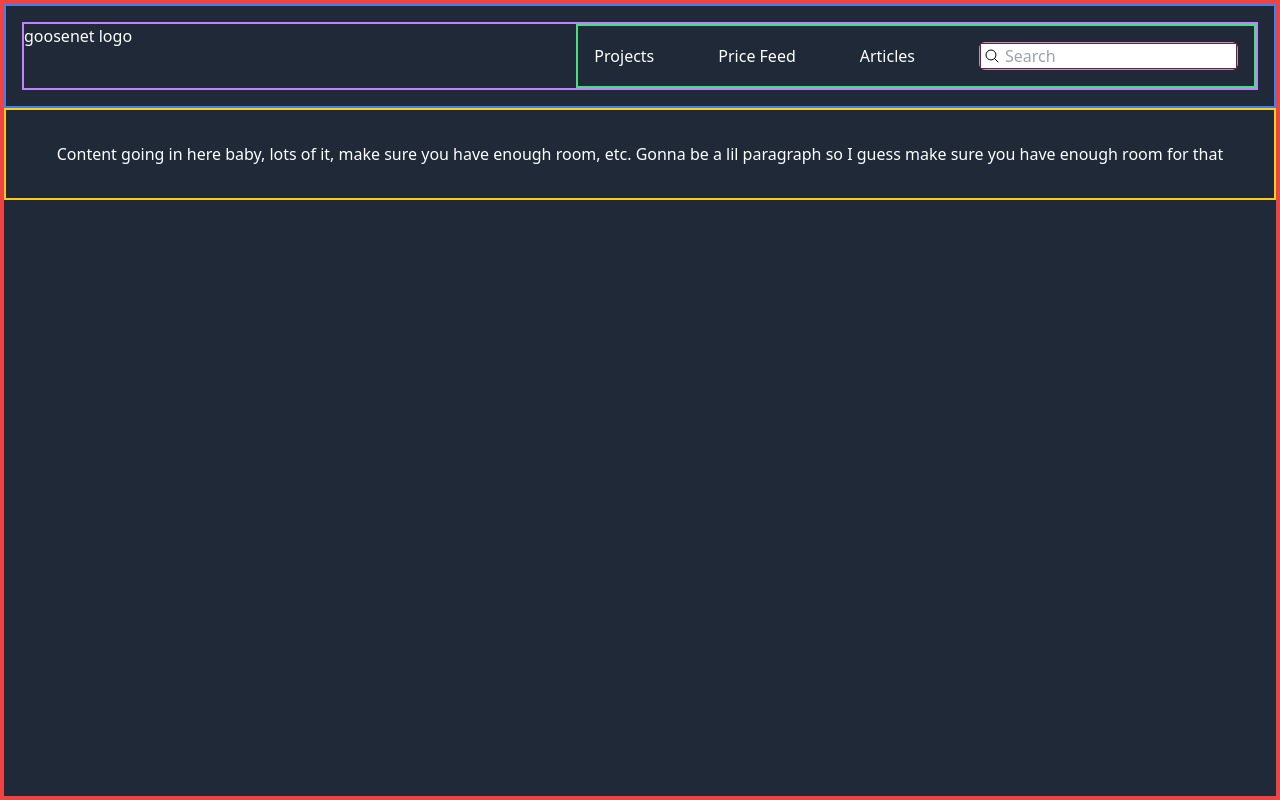
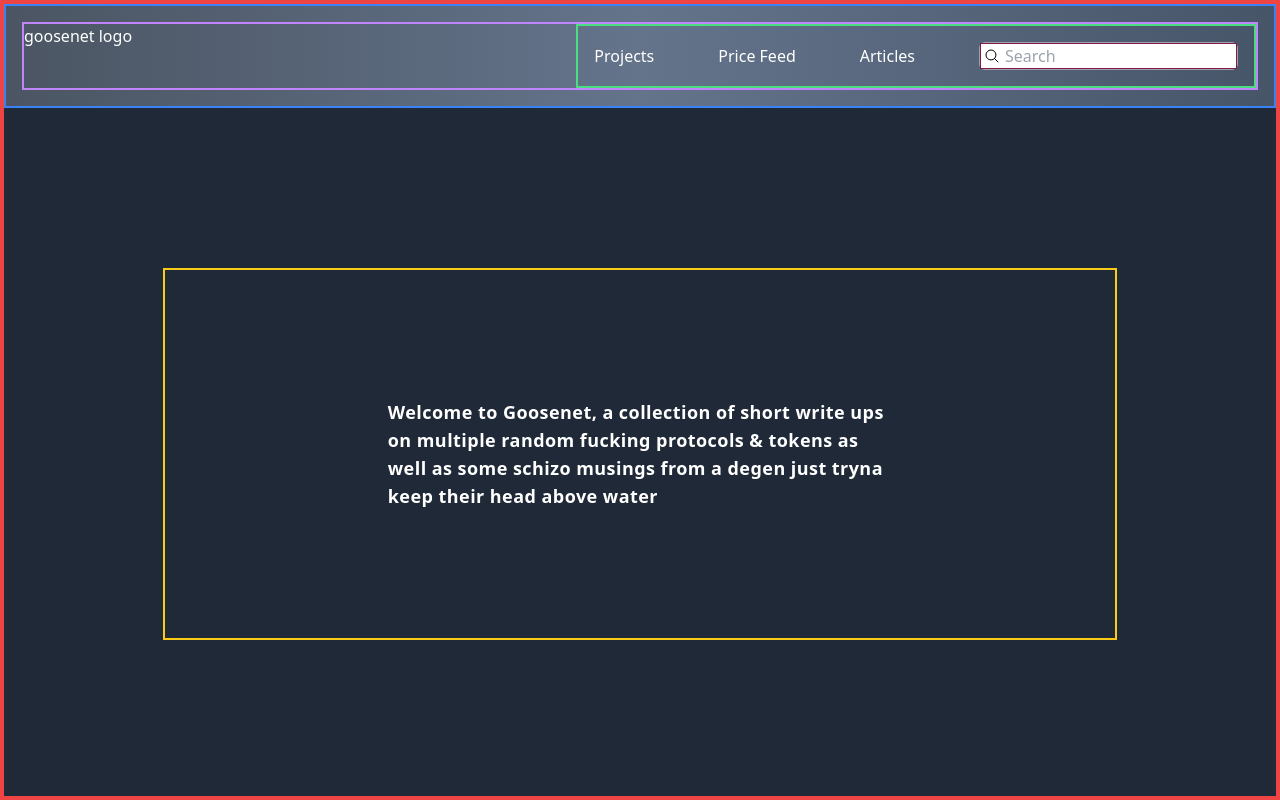
Before and after one commit to 0xGenghisGoose/goosenet-v2, a Next.js app: page / in a window 1280 px wide. Built offline with nearby package versions, Linux system fonts and the light colour scheme.

Commit message:
getting gradients done

```diff
--- a/components/Content.tsx
+++ b/components/Content.tsx
@@ -1,11 +1,11 @@
 export default function Content() {
 	return (
 		<>
-			<div className='flex border-2 border-yellow-400 justify-center mb-0 p-8'>
-				<p className=''>
-					Content going in here baby, lots of it, make sure you have enough
-					room, etc. Gonna be a lil paragraph so I guess make sure you have
-					enough room for that
+			<div className='flex border-2 border-yellow-400 justify-center mt-40 p-24 max-w-[75%] mx-auto'>
+				<p className='p-8 text-lg font-semibold tracking-wide w-[75%]'>
+					Welcome to Goosenet, a collection of short write ups on multiple
+					random fucking protocols & tokens as well as some schizo musings from
+					a degen just tryna keep their head above water
 				</p>
 			</div>
 		</>
--- a/components/Nav.tsx
+++ b/components/Nav.tsx
@@ -7,7 +7,7 @@ import SearchBar from './SearchBar';
 
 export default function Nav() {
 	return (
-		<div className='border-2 border-blue-500 w-full h-2/3 p-4'>
+		<div className='border-2 border-blue-500 w-full h-2/3 p-4 bg-gradient-to-r from-gray-600 via-slate-500 to-slate-600'>
 			<nav className='flex border-2 border-purple-400'>
 				goosenet logo
 				<ul className='flex justify-left items-center border-2 border-green-400 space-x-16 min-w-1/3 p-4 ml-auto'>
```
